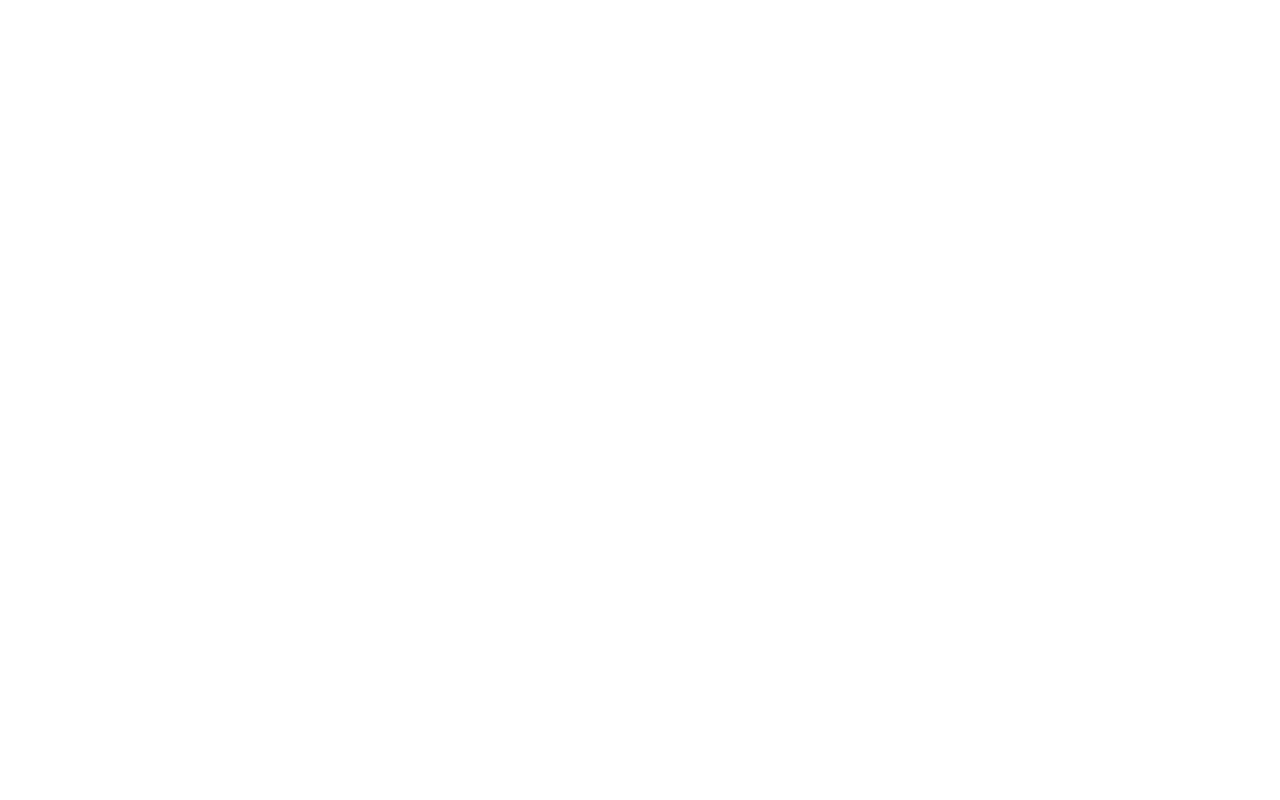
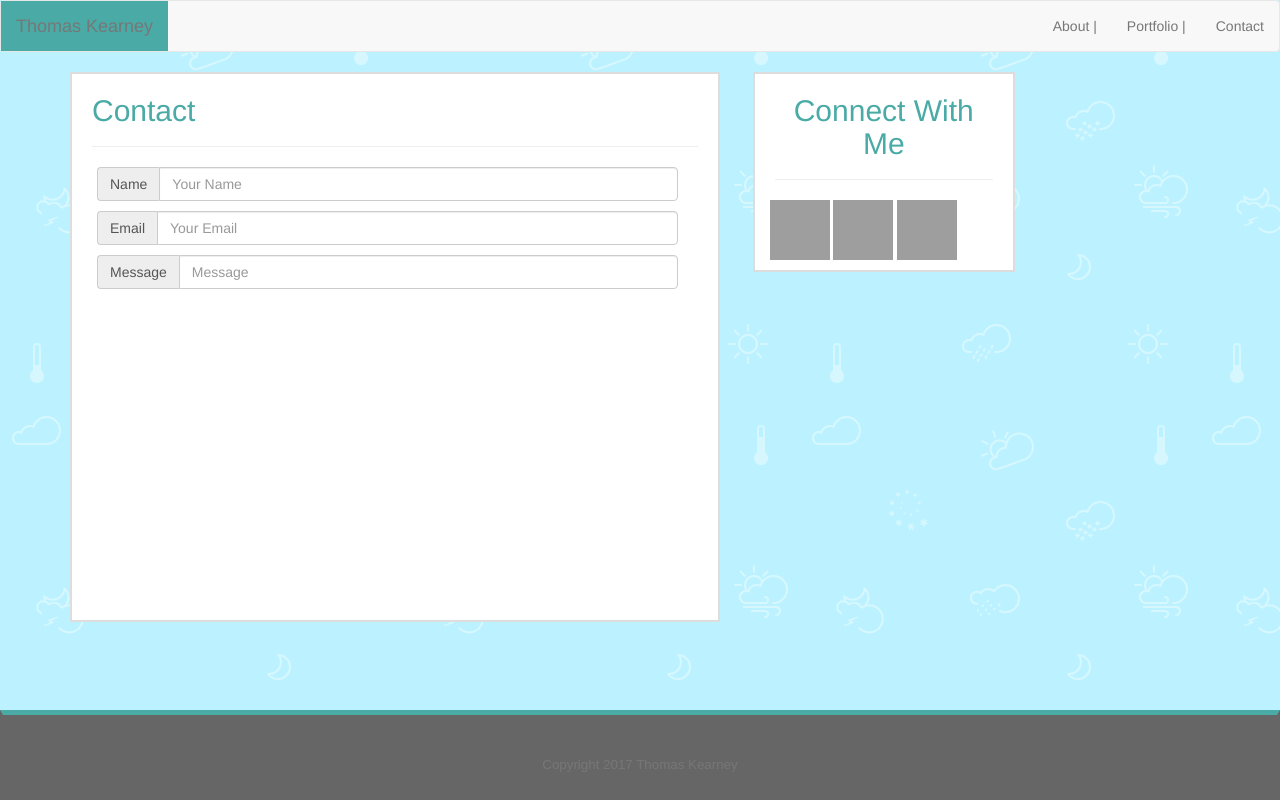
Before and after one commit to ThomasKear/Bootstrap-Portfolio, a plain HTML site: page contact.html in a window 1280 px wide. Drawn offline with nearby package versions, Linux system fonts and the light colour scheme; grey boxes are pictures that could not be loaded.

Commit message:
working on the portfolio

```diff
--- a/assets/style.css
+++ b/assets/style.css
@@ -11,6 +11,7 @@ h2 {
 	height:477px;
 	width:650px;
 	border: 2px solid #dddddd;
+	background-color: white;
 }
 
 .page-header {
@@ -19,14 +20,84 @@ h2 {
 
 p {
 	float:left;
+	font-family: 'Arial', 'Helvetica Neue', Helvetica, sans-serif;
 }
 #image {
 	float: left;
 	margin: 0 10px 10px 10px;
 }
 
-#contact {
+#connect {
 	height: 200px;
 	width: 250;
 	border: 2px solid #dddddd;
+	background-color: white;
 }
+
+#links {
+	margin-left: 15px;
+}
+
+#input {
+	height:550px;
+	width:650px;
+	background-color: white;
+	border: 2px solid #dddddd;
+}
+
+.input-group {
+	width: 90%;
+	margin: 10px 25px 10px 25px;
+}
+
+#portfolio {
+
+	height:700px;
+	width:600px;
+	background-color: white;
+	border: 2px solid #dddddd;
+}
+
+#portpic1 {
+	margin: 10px 25px 10px 25px;
+}
+
+#portpic2 {
+	margin: 10px 25px 10px 25px;
+}
+
+#portpic3 {
+	margin: 10px 25px 10px 25px;
+}
+
+#portpic4 {
+	margin: 10px 25px 10px 25px;
+}
+
+#portpic5 {
+	margin: 10px 25px 10px 25px;
+}
+
+body {
+	background-image: url(images/weather.png);
+}
+
+footer {
+	clear: both;
+	background-color: #666666;
+	font-size: 10pt;
+	font-family: 'Arial', 'Helvetica Neue', Helvetica, sans-serif;
+	text-align: center;
+	color: #777777;
+	height: 90px;
+	padding-top: 40px;
+	margin: 0;
+	position: absolute;
+	bottom: 0px;
+	width: 100%;
+	border-style: solid;
+	border-color: #666666;
+	border-top-width: 5px;
+	border-top-color: #4aaaa5;
+	margin-top: 40px;
+}
--- a/contact.html
+++ b/contact.html
@@ -0,0 +1,80 @@
+<!DOCTYPE html>
+<html>
+<head>
+	<title>Thomas Kearney's Bootstrap</title>
+	<!-- Latest compiled and minified CSS -->
+		<link rel="stylesheet" type="text/css" href="assets/reset.css">
+		<link rel="stylesheet" href="https://maxcdn.bootstrapcdn.com/bootstrap/3.3.7/css/bootstrap.min.css" integrity="sha384-BVYiiSIFeK1dGmJRAkycuHAHRg32OmUcww7on3RYdg4Va+PmSTsz/K68vbdEjh4u" crossorigin="anonymous">
+		<link rel="stylesheet" type="text/css" href="assets/style.css">
+</head>
+<body>
+	<nav class="navbar navbar-default">
+ 		 <div class="container-fluid">
+   		 <!-- Brand and toggle get grouped for better mobile display -->
+    	<div class="navbar-header">
+    	 <a class="navbar-brand" href="#">Thomas Kearney</a>
+    	</div>
+    <!-- Collect the nav links, forms, and other content for toggling -->
+      <ul class="nav navbar-nav navbar-right">
+        <li><a href="index.html">About |</a></li>
+        <li><a href="portfolio.html">Portfolio |</a></li>
+        <li><a href="contact.html">Contact</a></li>
+      </ul>
+    </div><!-- /.navbar-collapse -->
+  <!-- /.container-fluid -->
+	</nav>
+
+	<div class="main">
+		<div class="container">
+			<div class="row">
+				<div class="col-md-4">
+					<section id="input">
+						<div class="page-header">
+  							<h2>Contact </h2>
+						</div>
+
+						<div class="input-group">
+						  <span class="input-group-addon" id="basic-addon1">Name</span>
+						  <input type="text" class="form-control" placeholder="Your Name" aria-describedby="basic-addon1">
+						</div>
+						<div class="input-group">
+						  <span class="input-group-addon" id="basic-addon1">Email</span>
+						  <input type="text" class="form-control" placeholder="Your Email" aria-describedby="basic-addon1">
+						</div>
+						<div class="input-group">
+						  <span class="input-group-addon" id="basic-addon1">Message</span>
+						  <input type="text" class="form-control" placeholder="Message" aria-describedby="basic-addon1">
+						</div>
+					</section>
+				</div>
+
+				<!-- This is the Contact me section -->
+				<div class="col-md-offset-3 col-md-3">
+					<section id="connect">
+						<div class="page-header">
+	  						<h2 class="text-center">Connect With Me</h2>
+						</div>
+
+							<div id="links">
+							<a href="https://www.linkedin.com/in/thomas-kearney-438161134" id="linked">
+							<img title="LinkedIn" alt="LinkedIn" src="https://socialmediawidgets.files.wordpress.com/2014/03/07_linkedin1.png" width="60" height="60">
+							</a>
+
+							<a href="http://stackoverflow.com/users/7497964/thomas-kearney" id="stack">
+							<img title="Stack Overflow" alt="Stack Overflow" src="https://cdn.sstatic.net/Sites/stackoverflow/company/img/logos/so/so-icon.svg?v=6e4af45f4d66" width="60" height="60"></a>
+
+							<a href="https://github.com/ThomasKear" id="git">
+							<img title="Github" alt="Github" src="https://image.flaticon.com/icons/svg/25/25231.svg" width="60" height="60"></a>
+
+						</div>
+
+					</section>
+				</div>
+			</div>
+		</div>
+	</div>
+		<footer>
+			Copyright 2017 Thomas Kearney
+		</footer>
+</body>
+</html>
```
Also changed, not shown: index.html (+25 -18 lines), portfolio.html (+92 -0 lines), assets/images/archer.png (added), assets/images/building.jpg (added), assets/images/doggy.jpg (added), assets/images/download.jpg (added), assets/images/kitty.jpg (added), assets/images/samebuilding.jpg (added), assets/images/weather.png (added).
